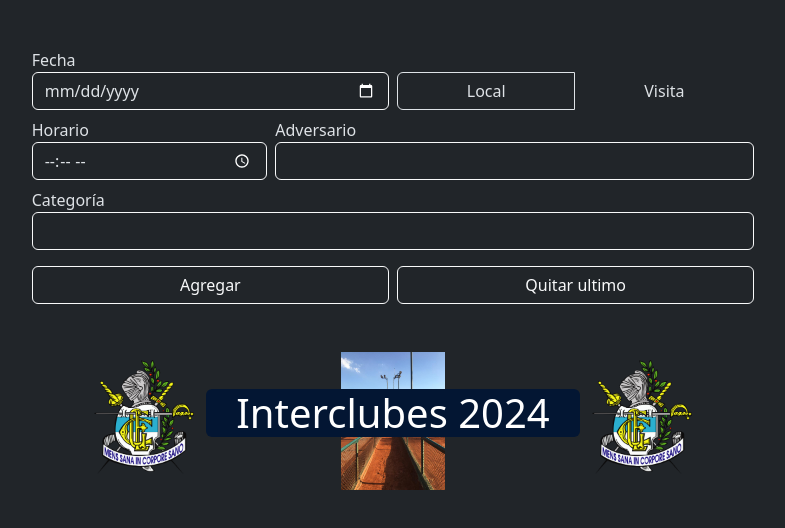
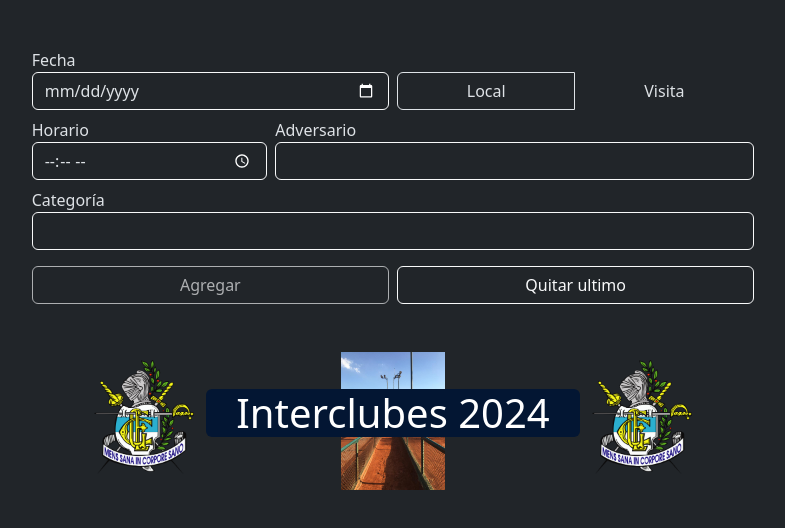
Before and after one commit to moradan/flyer-geba, a Next.js app: page / in a window 1280 px wide. Shown: the top 528 px of the page, without its empty margins (247-1032 px from the left). Built offline with nearby package versions, Linux system fonts and the light colour scheme.

Commit message:
added form validation by disabling the add button while the state variables remain empty.

```diff
--- a/src/components/Boton.tsx
+++ b/src/components/Boton.tsx
@@ -4,10 +4,12 @@ export default function Boton({
   caption,
   identifier,
   clickHandler,
+  disabled = false,
 }: {
   caption: string;
   identifier: string;
   clickHandler?: MouseEventHandler;
+  disabled?: boolean;
 }) {
   return (
     <button
@@ -15,6 +17,7 @@ export default function Boton({
       onClick={clickHandler}
       type="button"
       className="btn btn-outline-light col-12"
+      disabled={disabled}
     >
       {caption}
     </button>
--- a/src/components/formulario/Formulario.tsx
+++ b/src/components/formulario/Formulario.tsx
@@ -3,6 +3,7 @@ import {
   FormEvent,
   MouseEvent,
   SetStateAction,
+  useEffect,
   useState,
 } from "react";
 import deepcopy from "deepcopy";
@@ -12,6 +13,7 @@ import LayoutCampos from "./LayoutCampos";
 import { LayoutBotones } from "./LayoutBotones";
 import parseTimeString from "@/utils/parseTimeString";
 import { ordenPorFecha } from "@/utils/ordenDeFechaYTiempo";
+import formatDate from "@/utils/formatDate";
 
 export default function Formulario({
   listaPartidos,
@@ -22,6 +24,7 @@ export default function Formulario({
   actualizador: Dispatch<SetStateAction<Array<Partido>>>;
   clave: string;
 }) {
+  const [formValid, setFormValid] = useState(false);
   const [fecha, setFecha] = useState("");
   const [localia, setLocalia] = useState("Local");
   const [horario, setHorario] = useState("");
@@ -39,6 +42,16 @@ export default function Formulario({
     setAdversario,
     setCategoria
   );
+
+  useEffect(() => {
+    setFormValid(
+      horario !== "" &&
+        adversario !== "" &&
+        categoria !== "" &&
+        fecha !== "" &&
+        localia !== ""
+    );
+  });
 
   function manejarFormulario(e: FormEvent) {
     e.preventDefault();
@@ -106,7 +119,10 @@ export default function Formulario({
     <form className="col my-5" onSubmit={manejarFormulario}>
       <LayoutCampos estado={estadoDelFormulario} />
 
-      <LayoutBotones clickHandler={manejarClick}></LayoutBotones>
+      <LayoutBotones
+        formValid={formValid}
+        clickHandler={manejarClick}
+      ></LayoutBotones>
     </form>
   );
 }
--- a/src/components/formulario/LayoutBotones.tsx
+++ b/src/components/formulario/LayoutBotones.tsx
@@ -2,8 +2,10 @@ import { MouseEventHandler } from "react";
 import Boton from "../Boton";
 
 export function LayoutBotones({
+  formValid = false,
   clickHandler,
 }: {
+  formValid: boolean;
   clickHandler: MouseEventHandler;
 }) {
   return (
@@ -13,6 +15,7 @@ export function LayoutBotones({
           identifier="botonAgregar"
           clickHandler={clickHandler}
           caption="Agregar"
+          disabled={!formValid}
         />
       </div>
       <div className="col-6">
```
